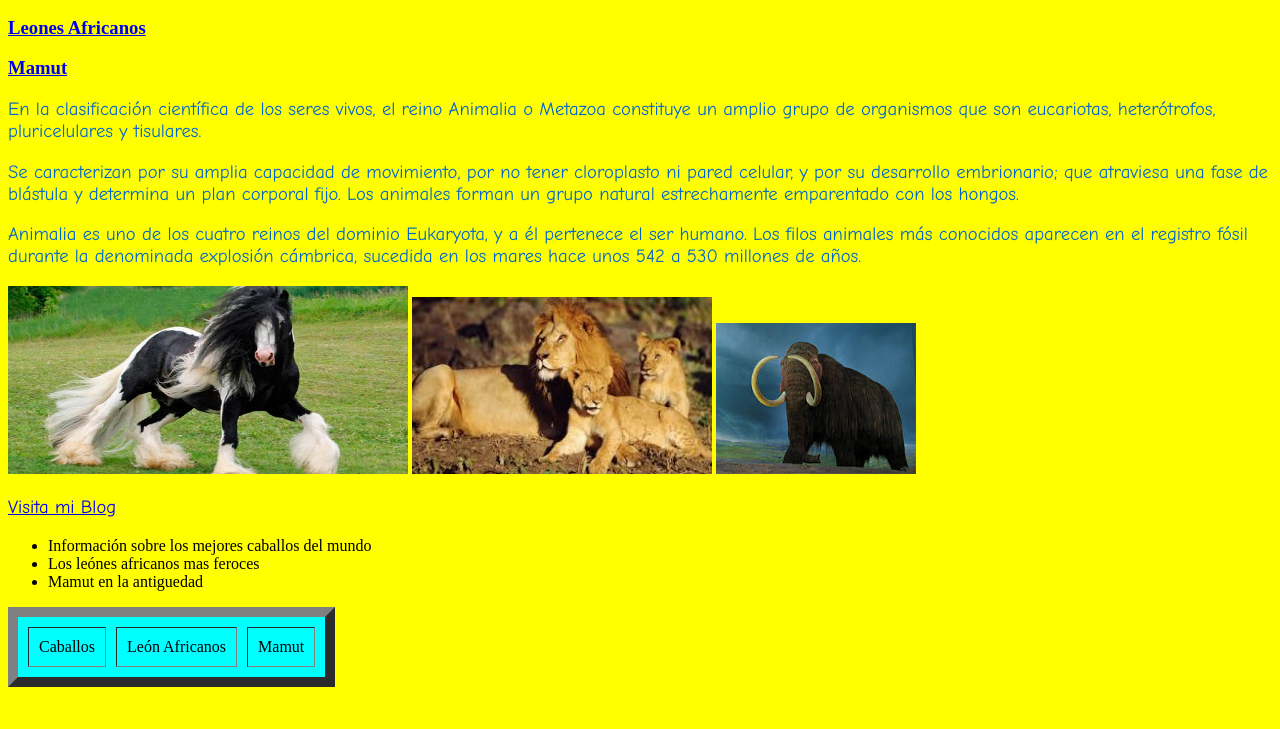
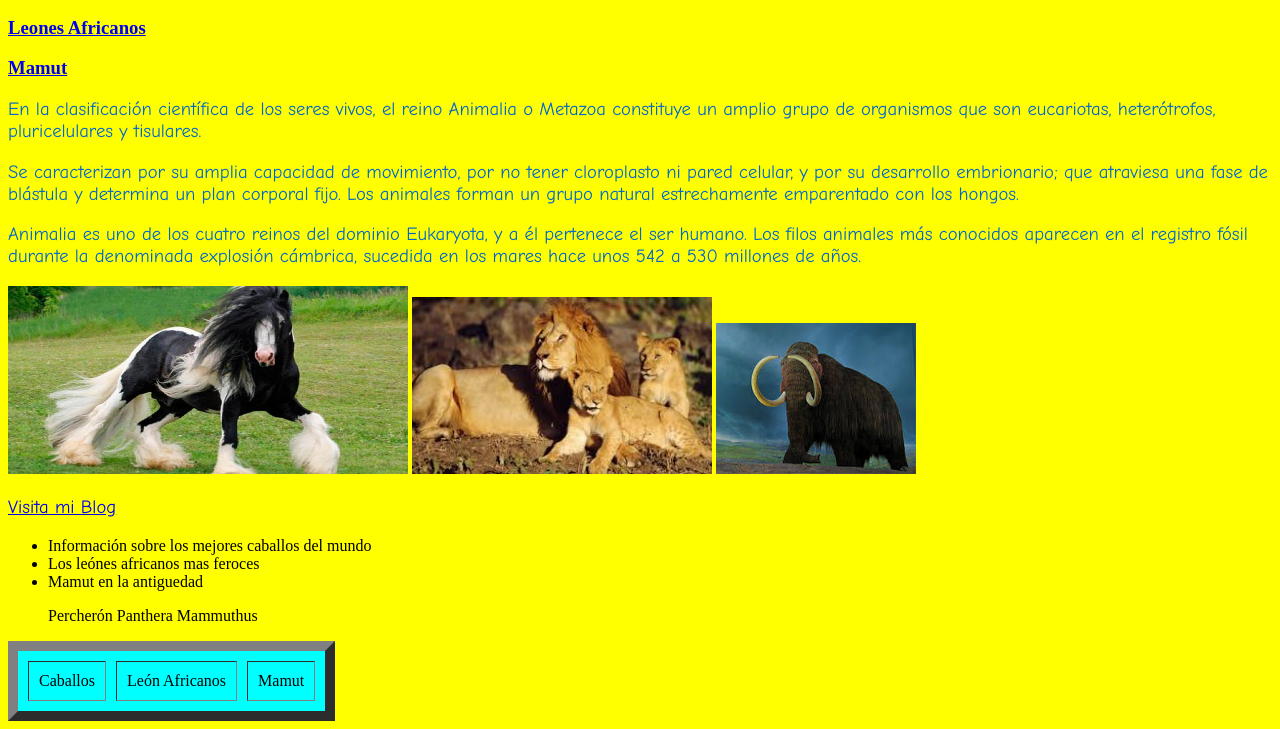
Before and after one commit to sofiagomesborges06/sofiagomesborges06.github.io, a plain HTML site: page index.html in a window 1280 px wide. Shown: the part 104-833 px from the top of the page. Before the commit the page ends 800 px from the top, so only its background shows below. Drawn offline with Linux system fonts and the light colour scheme.

Commit message:
Update index.html

```diff
--- a/index.html
+++ b/index.html
@@ -46,6 +46,11 @@ a 530 millones de años.
   <li>Los leónes africanos mas feroces</li>
   <li>Mamut en la antiguedad</li>
 </ul>
+<ol>
+Percherón
+Panthera
+Mammuthus
+</ol>
 
 <table bgcolor= "#00FFFF" border="10" cellpadding="10" cellspacing="10">
  <tr> <td> Caballos </td> <td> León Africanos </td> <td> Mamut </td>  </tr>
```
